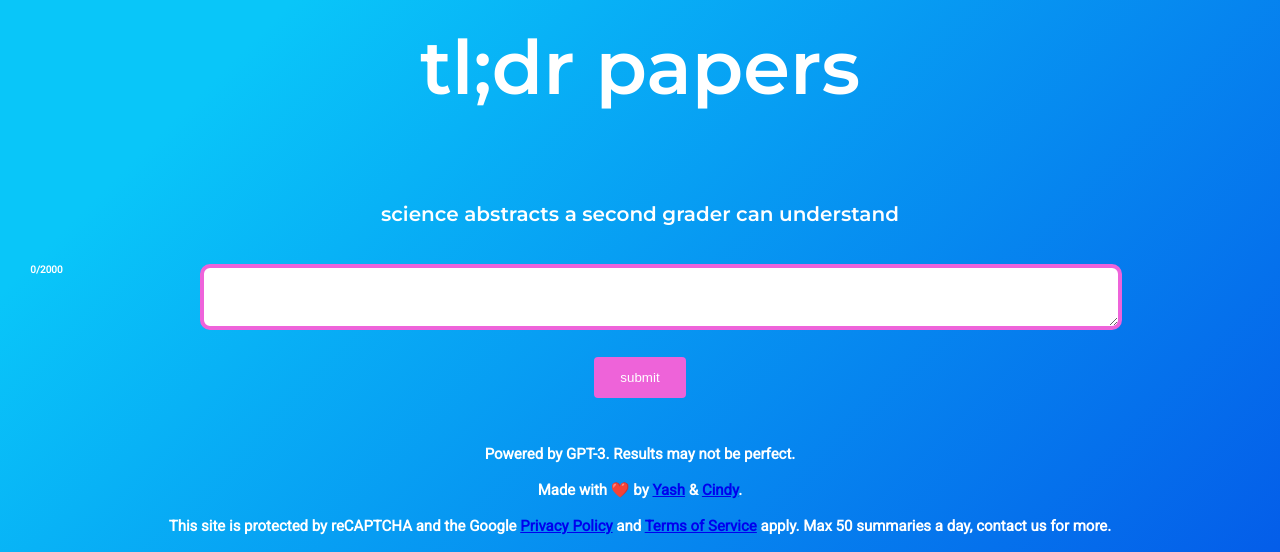
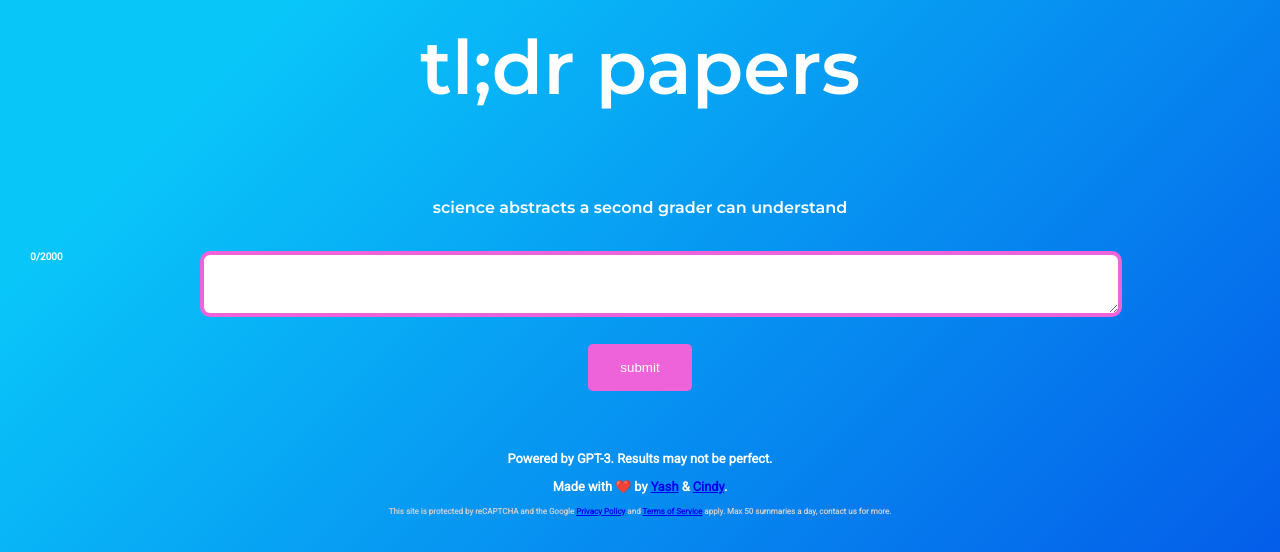
Before and after one commit to yash-dani/tl-dr-science, a Flask app: page / in a window 1280 px wide. Shown: the part 248-800 px from the top of the page. Run offline with Flask 2, Linux system fonts and the light colour scheme; some libraries are stand-ins or nearby versions.

Commit message:
Refactors footer styles

```diff
--- a/static/styles.css
+++ b/static/styles.css
@@ -3,7 +3,6 @@
 }
 
 body {
-  /* background-image: url('gpt3emailbkgnd.png'); */
   background-image: linear-gradient(315deg, #045de9 0%, #09c6f9 74%);
   color: white;
   height: auto;
@@ -13,9 +12,13 @@ body {
   background-size: cover;
   max-width: 100%;
   overflow-x: hidden;
-  font-family: Roboto;
+  font-family: 'Roboto', sans-serif;
   -webkit-font-smoothing: antialiased;
   -moz-osx-font-smoothing: grayscale;
+}
+
+p {
+  text-align: center;
 }
 
 /* TODO: uncomment */
@@ -36,7 +39,7 @@ body {
 
 .loading-text {
   display: inline-block;
-  margin: 1em 0;
+  margin: 1rem 0;
 }
 
 .loading-text p {
@@ -48,8 +51,8 @@ body {
   border: 1px solid hsl(0, 0%, 70%);
   outline: none;
   cursor: pointer;
-  padding: 1em 2em;
-  border-radius: .3em;
+  padding: 1rem 2rem;
+  border-radius: .3rem;
 }
 
 .btn.btn-primary {
@@ -63,12 +66,31 @@ body {
   box-shadow: 0 0 5px 0 hsl(309, 80%, 30%);
 }
 
+.footer {
+  display: flex;
+  justify-content: center;
+  align-items: center;
+  font-size: 15px;
+  font-family: 'Roboto', sans-serif;
+  position: relative;
+  font-size: 1rem;
+}
+
+.footer-text {
+  display: inline-block;
+  margin: 1rem 0;
+  font-size: .8rem;
+}
+
+.disclaimer {
+  font-size: .5rem;
+  color: #CCC;
+}
+
 
 h1 {
   font-size: 75px;
   text-align: center;
-  /*padding-top: 1%;
-  margin-bottom: 3%;*/
 }
 
 .content  {
@@ -85,19 +107,11 @@ h1 {
 
 }
 
-p {
-  /*margin-top: 3%;*/
-  text-align: center;
-  font-size: 20px;
-  /* margin-bottom: 3%;*/
-}
+
 .logo {
   font-size: 100px;
 }
-.footer {
-  font-size: 15px;
-  font-family: 'Roboto', sans-serif;
-}
+
 form {
   height: auto;
   width: auto;
--- a/templates/generate.html
+++ b/templates/generate.html
@@ -100,17 +100,20 @@
       </form>
         {% endif %}
       <br>
-      <p class="footer">
-        Powered by GPT-3. Results may not be perfect.
-        <br>
-        <br>
-        Made with &#10084;&#65039; by <a href="https://twitter.com/itsyashdani">Yash</a> & <a href="https://twitter.com/cindywu">Cindy</a>.
-        <br>
-        <br>
-        This site is protected by reCAPTCHA and the Google <a href="https://policies.google.com/privacy">Privacy Policy</a> and <a href="https://policies.google.com/terms">Terms of Service</a> apply. Max 50 summaries a day, contact us for more.
-      </p>
+      <div class="footer">
+        <div class="footer-text">
+          <p>
+            Powered by GPT-3. Results may not be perfect.
+          </p>
+          <p>
+            Made with &#10084;&#65039; by <a href="https://twitter.com/itsyashdani">Yash</a> & <a href="https://twitter.com/cindywu">Cindy</a>.
+          </p>
+          <p class="disclaimer">
+            This site is protected by reCAPTCHA and the Google <a href="https://policies.google.com/privacy">Privacy Policy</a> and <a href="https://policies.google.com/terms">Terms of Service</a> apply. Max 50 summaries a day, contact us for more.
+          </p>
+        </div>
 
-
+      </div>
     </div>
   </body>
 </html>
```
